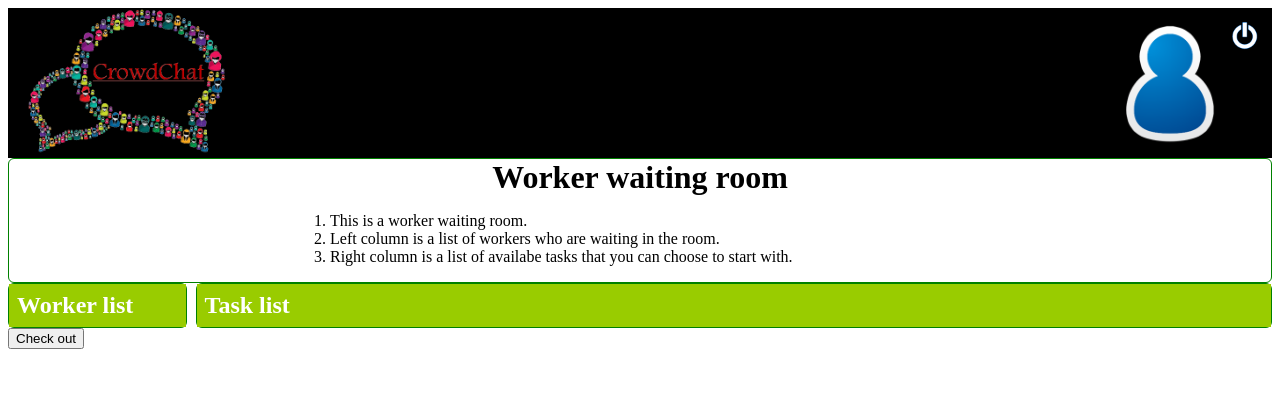
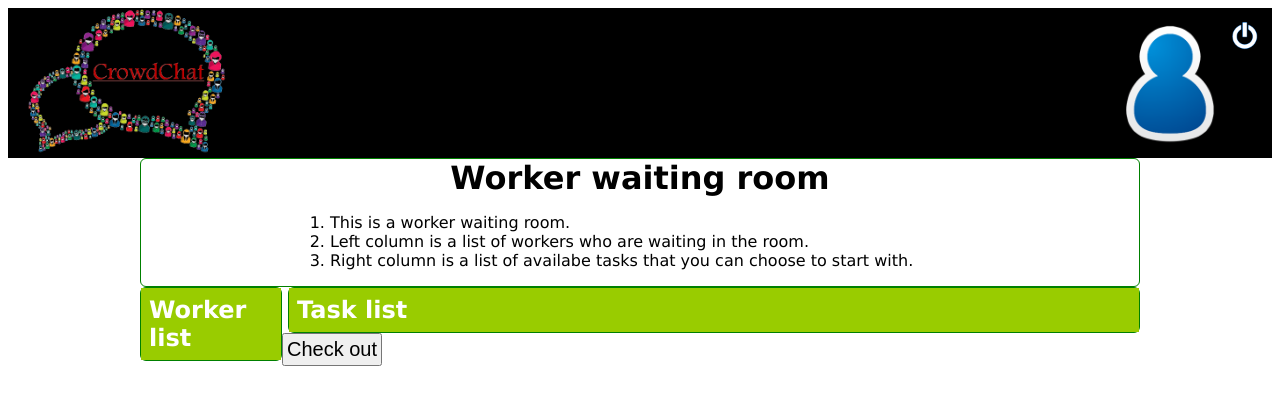
Before and after one commit to gaopinghuang0/CrowdChat, a Python web app: template templates/index.html in a window 1280 px wide. Shown: the top 405 px of the page. Run offline with Jinja, Linux system fonts and the light colour scheme; the template is opened without the code that fills it: most values are stand-ins (such as "Sample title", 1, 10 or a date in 2020); some libraries are stand-ins or nearby versions.

Commit message:
edit some css

```diff
--- a/static/main.css
+++ b/static/main.css
@@ -5,7 +5,7 @@ h1, h2, h3, h4, h5, h6 {
 	padding:0;
 }
 
-#chatroom_container {
+#chatroom_container, #waiting_room {
 	margin:0 auto;
 	width:1000px;
 	font-family:verdana, sans-serif;
@@ -33,6 +33,11 @@ h1, h2, h3, h4, h5, h6 {
 .common_button {
 	font-size:20px;
 	padding:3px;
+	cursor:pointer;
+}
+
+.small_button {
+	font-size:18px;
 	cursor:pointer;
 }
 
--- a/static/main.js
+++ b/static/main.js
@@ -867,7 +867,7 @@ function initiate_task_list(){
 			var html_parts = [];
 			var tasks = data.tasks;
 			for(var i =0; i < data.tasks.length; i++){
-				html = '<div class="task">'  + tasks[i].text + '<input type="button" class="enter_chat" id="'+tasks[i].task_id+'" value="enter"> </div>';
+				html = '<div class="task">'  + tasks[i].text + ' <input type="button" class="enter_chat small_button" id="'+tasks[i].task_id+'" value="enter &#10143"> </div>';
 
 				html_parts.push(html);
 			}
--- a/templates/index.html
+++ b/templates/index.html
@@ -78,7 +78,7 @@
 		</li>
 		</ol>
 		</div>
-		<input type="button" value="Go back" class="common_button" id="go_back_button">
+		<input type="button" value="&#8656 Go back" class="common_button" id="go_back_button">
 	</div>
 
 	<div class="left">
@@ -128,7 +128,7 @@
 		<input type="hidden" name="workerId" value="{{ infos['worker_id']}}">
 		<input type="hidden" name="task_id">
 		<input type="hidden" name="uniquecode">
-    <input type="submit" name="checkout" value="Check out">
+    <input type="submit" class="common_button" name="checkout" value="Check out">
 	</form>
 
 <!-- Hidden infos that will not be sent to AMT -->
```
